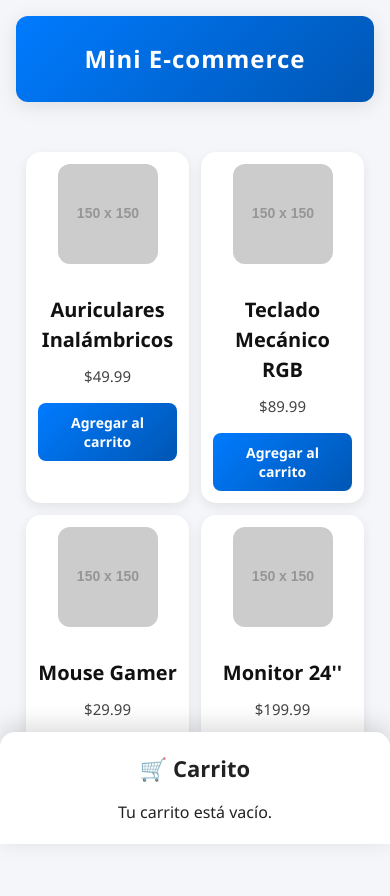
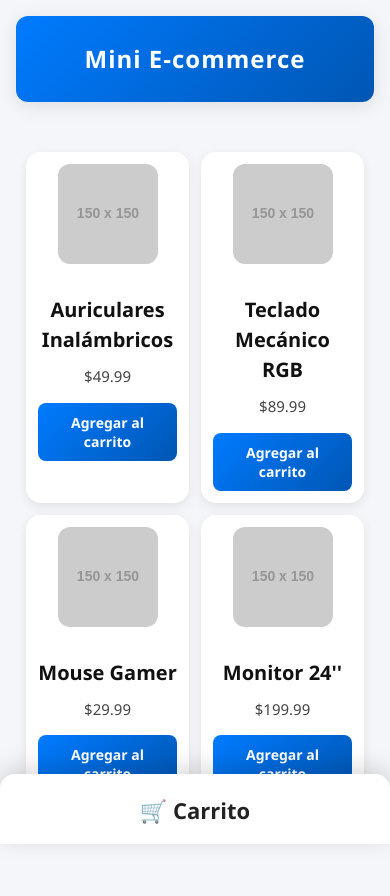
Before and after one commit to Patogol35/mini-ecommerce, a React (Vite) app: page / in a window 390 px wide. Shown: the top 896 px of the page. Built offline with nearby package versions, Linux system fonts and the light colour scheme.

Commit message:
Update App.css

```diff
--- a/src/App.css
+++ b/src/App.css
@@ -10,7 +10,7 @@
 #root {
   max-width: 1280px;
   margin: 0 auto;
-  padding: 2rem 1rem 22rem; /* 👈 más espacio para carrito */
+  padding: 2rem 1rem 22rem; /* espacio suficiente para carrito en escritorio */
   text-align: center;
   background-color: #f4f6f9;
   color: #222;
@@ -109,8 +109,8 @@
   padding: 20px 25px;
   border-radius: 20px 20px 0 0;
   box-shadow: 0 -6px 25px rgba(0,0,0,0.15);
-  max-height: 350px;       /* 👈 nunca crece más de esto */
-  overflow-y: auto;        /* 👈 scroll interno */
+  max-height: 350px;
+  overflow-y: auto;
   transition: all 0.3s ease;
   z-index: 1000;
 }
@@ -164,7 +164,7 @@
 /* 📱 Responsive mobile */
 @media (max-width: 768px) {
   #root {
-    padding: 1rem 1rem 18rem; /* 👈 ajusta espacio para carrito */
+    padding: 1rem 1rem 8rem; /* menos espacio porque carrito será colapsable */
   }
 
   .product-grid {
@@ -189,17 +189,13 @@
   .cart {
     max-width: 100%;
     border-radius: 15px 15px 0 0;
-    max-height: 300px;
-  }
-
-  /* 🔹 Opción 2: Carrito colapsable en móvil */
-  .cart.collapsed {
-    max-height: 70px;   /* solo título/total */
+    max-height: 70px;   /* 👈 cerrado por defecto en móvil */
     overflow: hidden;
     cursor: pointer;
   }
-  .cart.collapsed.open {
-    max-height: 70vh;   /* se expande cuando el usuario toca */
+
+  .cart.open {
+    max-height: 70vh;   /* 👈 al abrir ocupa hasta el 70% de la pantalla */
     overflow-y: auto;
   }
 }
```
